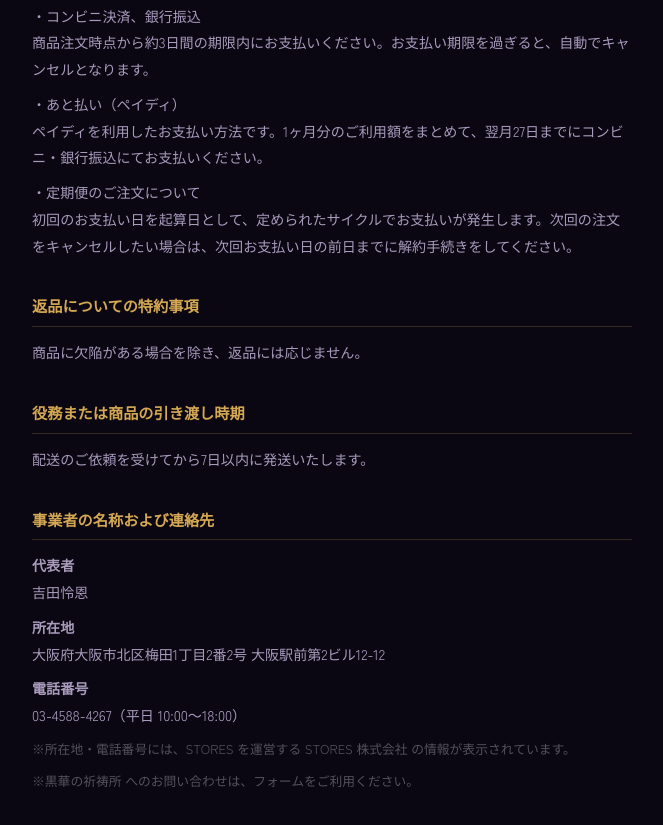
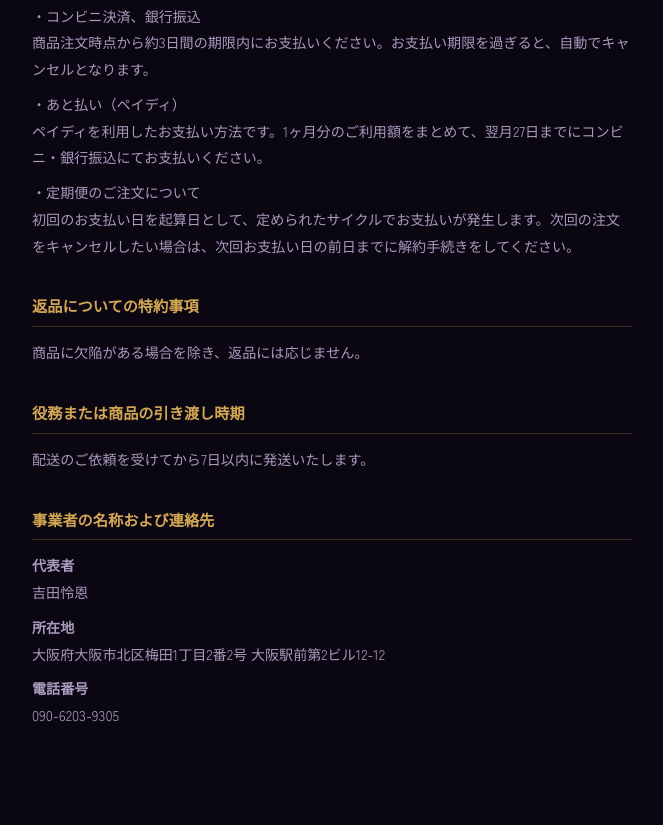
Before and after one commit to mirakyouyu/kuroha-lp, a plain HTML site: page tokushoho.html in a window 1280 px wide. Shown: the part 576-1401 px from the top of the page, without its empty margins (308-971 px from the left). Drawn offline with Linux system fonts and the light colour scheme.

Commit message:
電話番号を更新
Made-with: Cursor

```diff
--- a/tokushoho.html
+++ b/tokushoho.html
@@ -90,9 +90,7 @@
 <h2>事業者の名称および連絡先</h2>
 <p><strong>代表者</strong><br>吉田怜恩</p>
 <p><strong>所在地</strong><br>大阪府大阪市北区梅田1丁目2番2号 大阪駅前第2ビル12-12</p>
-<p><strong>電話番号</strong><br>03-4588-4267（平日 10:00〜18:00）</p>
-<p class="note">※所在地・電話番号には、STORES を運営する STORES 株式会社 の情報が表示されています。</p>
-<p class="note">※黒華の祈祷所 へのお問い合わせは、フォームをご利用ください。</p>
+<p><strong>電話番号</strong><br>090-6203-9305</p>
 
 </body>
 </html>
```
